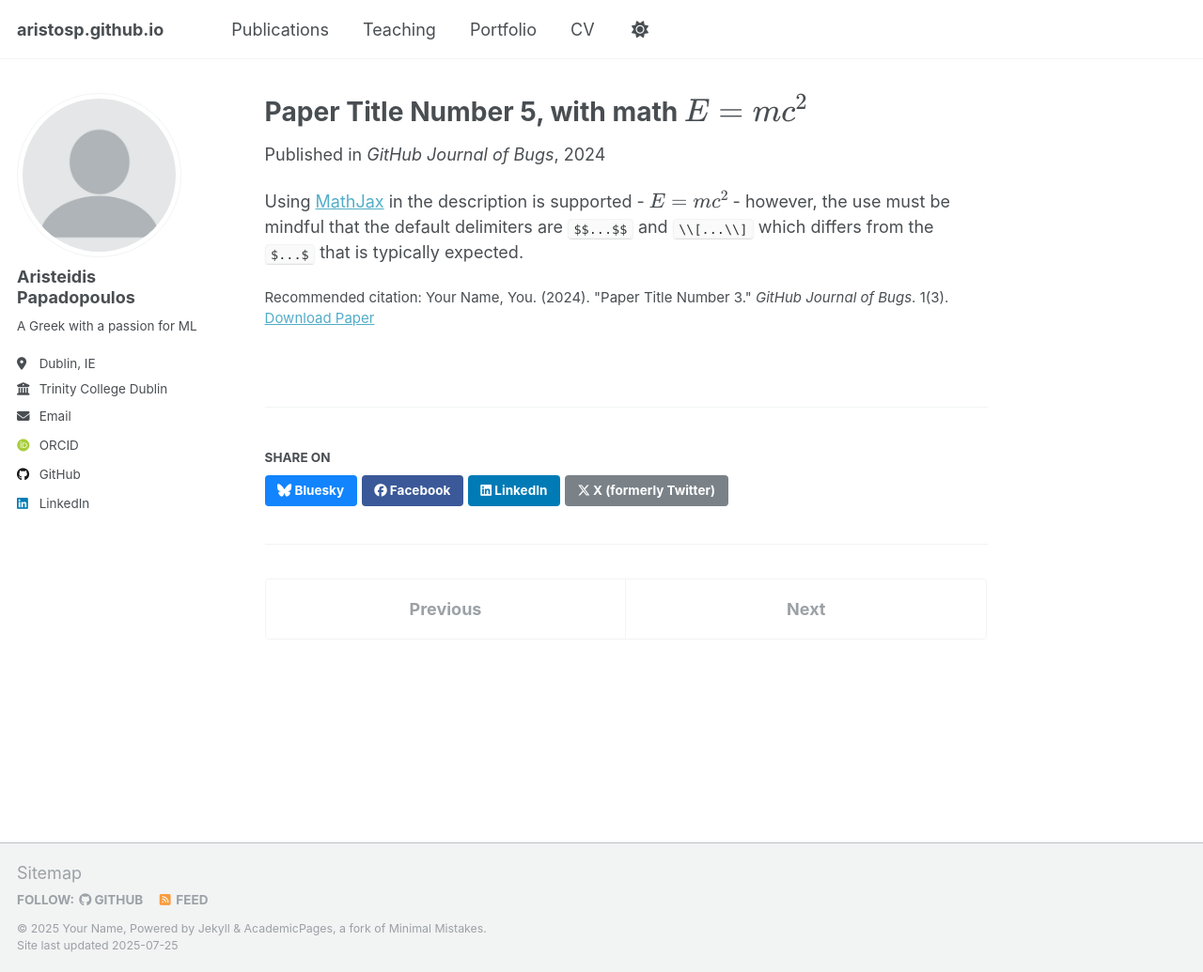
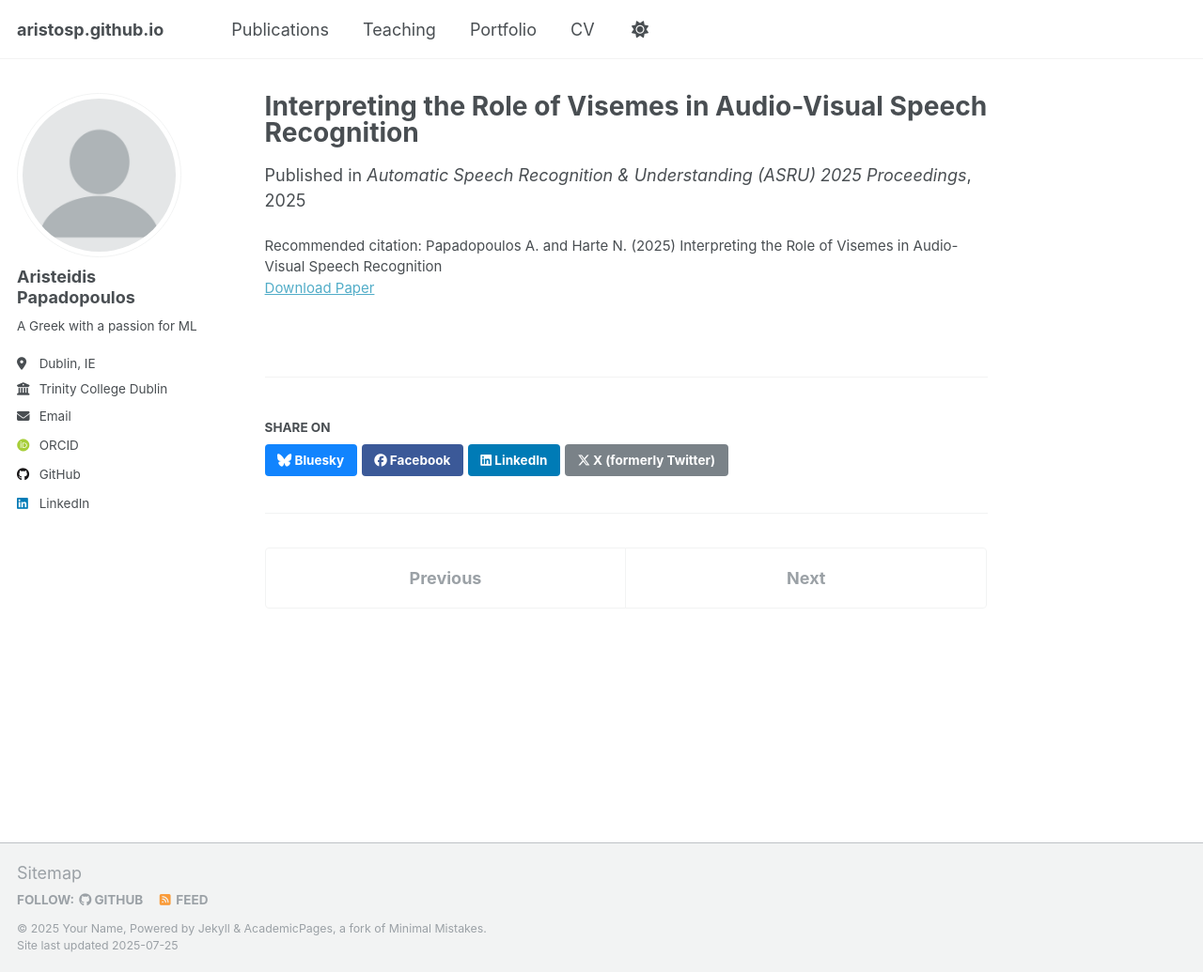
Before and after one commit to aristosp/aristosp.github.io, a Jekyll site: the page built from _publications/2025-06-08-paper-title-number-5.md, in a window 1280 px wide and 1035 px high. Shown: the whole window at 94% size. Built offline with Jekyll 4.4.1, drawn with Linux system fonts in a browser that asks for light colours; some web fonts are replaced.

Commit message:
Update 2025-06-08-paper-title-number-5.md

```diff
--- a/_publications/2025-06-08-paper-title-number-5.md
+++ b/_publications/2025-06-08-paper-title-number-5.md
@@ -1,13 +1,11 @@
 ---
-title: "Paper Title Number 5, with math $$E=mc^2$$"
+title: "Interpreting the Role of Visemes in Audio-Visual Speech Recognition"
 collection: publications
 category: conferences
 permalink: /publication/2024-02-17-paper-title-number-4
-excerpt: 'This paper is about a famous math equation, $$E=mc^2$$'
-date: 2024-02-17
-venue: 'GitHub Journal of Bugs'
+excerpt: 'Audio-Visual Speech Recognition (AVSR) models have surpassed their audio-only counterparts in terms of performance. However, the interpretability of AVSR systems, particularly the role of the visual modality, remains under-explored. In this paper, we apply several interpretability techniques to examine how visemes are encoded in AV-HuBERT a state-of-the-art AVSR model. First, we use t-distributed Stochastic Neighbour Embedding (t-SNE) to visualize learned features, revealing natural clustering driven by visual cues, which is further refined by the presence of audio. Then, we employ probing to show how audio contributes to refining feature representations, particularly for visemes that are visually ambiguous or under-represented. Our findings shed light on the interplay between modalities in AVSR and could point to new strategies for leveraging visual information to improve AVSR performance.'
+date: 2025-12-06
+venue: 'Automatic Speech Recognition & Understanding (ASRU) 2025 Proceedings'
 paperurl: 'http://academicpages.github.io/files/paper3.pdf'
-citation: 'Your Name, You. (2024). &quot;Paper Title Number 3.&quot; <i>GitHub Journal of Bugs</i>. 1(3).'
+citation: 'Papadopoulos A. and Harte N. (2025) Interpreting the Role of Visemes in Audio-Visual Speech Recognition'
 ---
-
-Using [MathJax](https://www.mathjax.org/) in the description is supported - $$E=mc^2$$ - however, the use must be mindful that the default delimiters are `$$...$$` and `\\[...\\]` which differs from the `$...$` that is typically expected.
```
